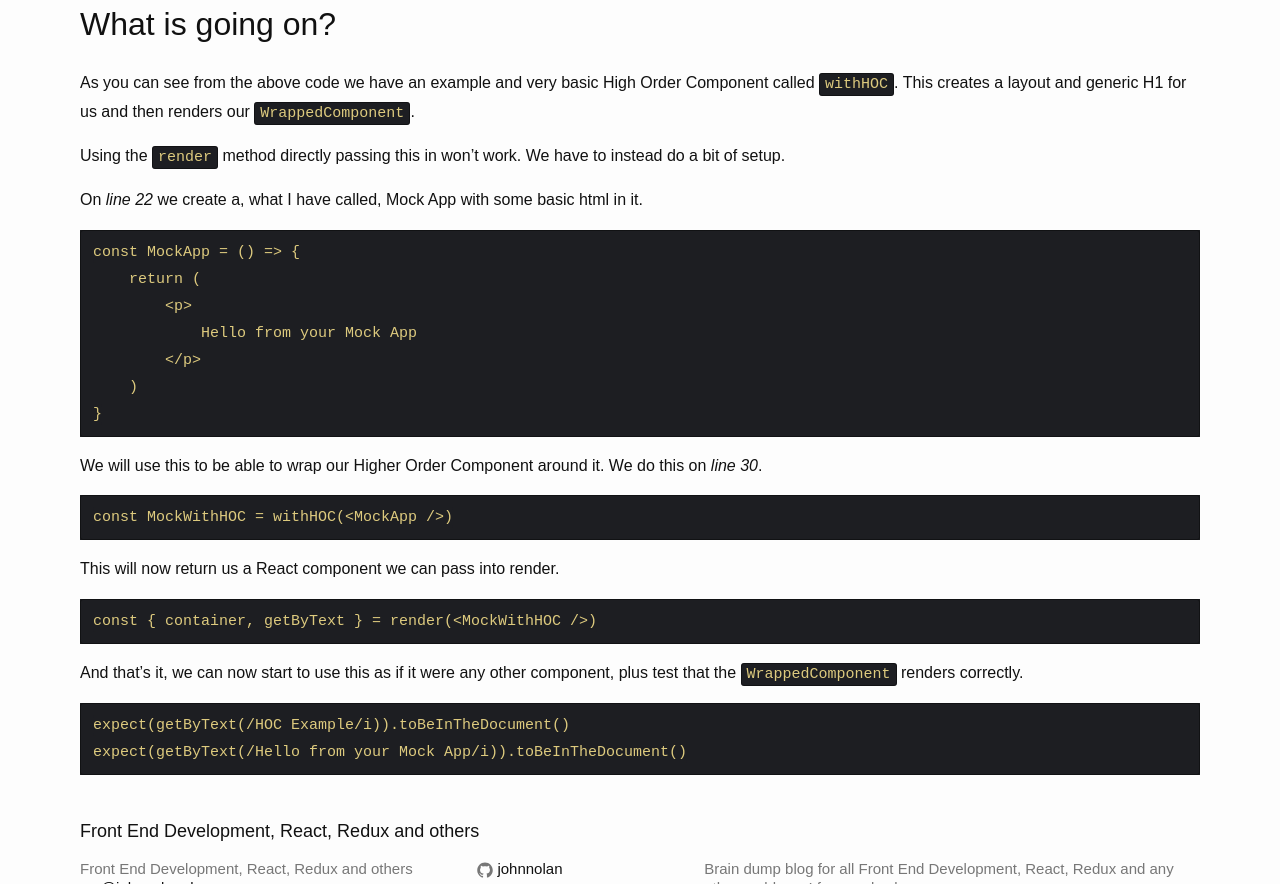
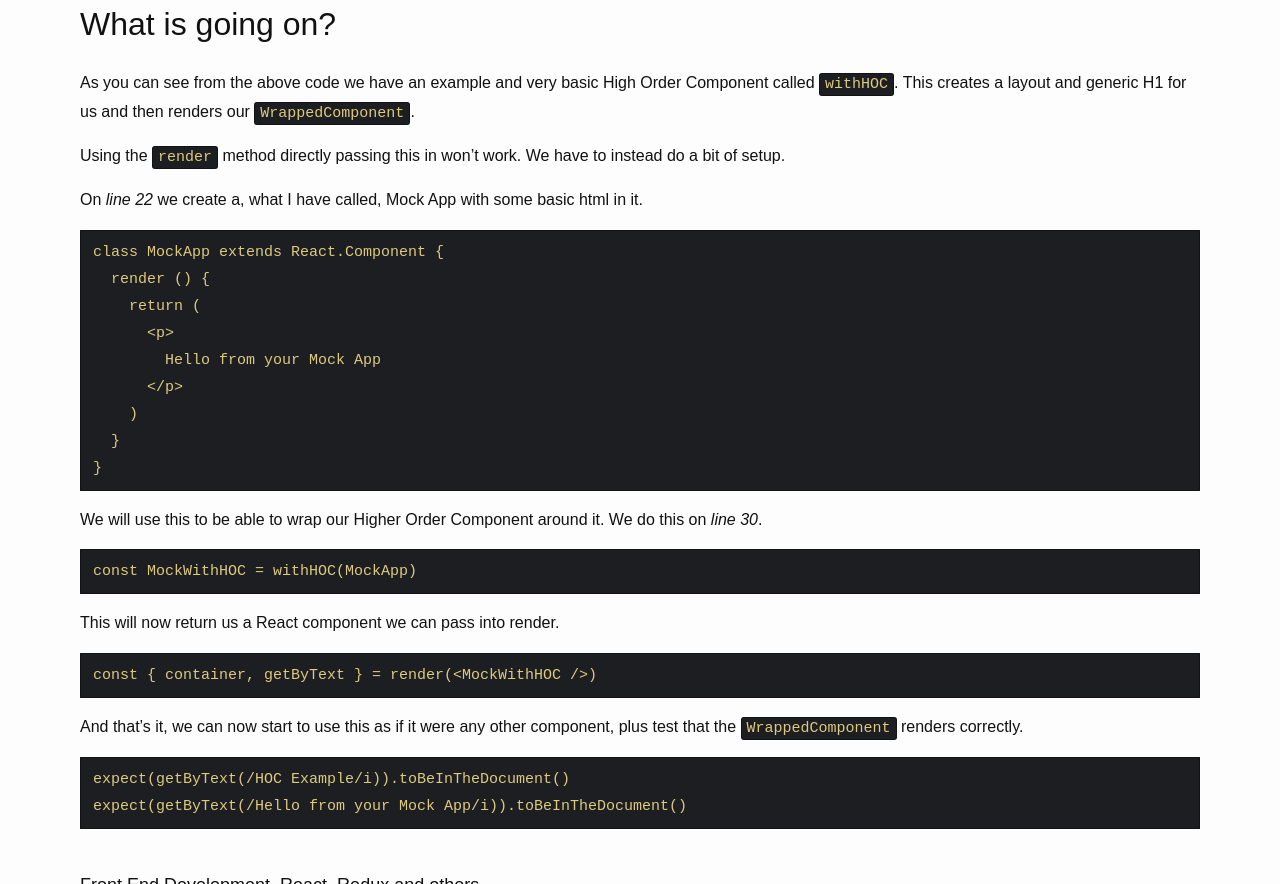
Before and after one commit to johnnolan/blog, a Jekyll site: the page built from _posts/2019-06-05-react-testing-library-hoc.markdown, in a window 1280 px wide and 900 px high, scrolled down 998 px, cut to the strip 16-900 px from the top of the window. Built offline with Jekyll 4.4.1, drawn with Linux system fonts in a browser that asks for light colours.

Commit message:
Fixed example code not rendering Component properly

````diff
--- a/_config-amp.yml
+++ b/_config-amp.yml
@@ -6,7 +6,7 @@
 # 'jekyll serve'. If you change this file, please restart the server process.
 
 # Site settings
-version: 1559803180529
+version: 1559813689696
 title:  Front End Development, React, Redux and others
 email: me@johnnolan.dev
 description: > # this means to ignore newlines until "baseurl:"
--- a/_config.yml
+++ b/_config.yml
@@ -6,7 +6,7 @@
 # 'jekyll serve'. If you change this file, please restart the server process.
 
 # Site settings
-version: 1559803180530
+version: 1559813689697
 title:  Front End Development, React, Redux and others
 email: me@johnnolan.dev
 description: > # this means to ignore newlines until "baseurl:"
--- a/_posts/2019-06-05-react-testing-library-hoc.markdown
+++ b/_posts/2019-06-05-react-testing-library-hoc.markdown
@@ -28,19 +28,21 @@ Using the `render` method directly passing this in won't work. We have to instea
 On *line 22* we create a, what I have called, Mock App with some basic html in it.
 
 ```
-const MockApp = () => {
+class MockApp extends React.Component {
+  render () {
     return (
-        <p>
-            Hello from your Mock App
-        </p>
+      <p>
+        Hello from your Mock App
+      </p>
     )
+  }
 }
 ```
 
 We will use this to be able to wrap our Higher Order Component around it. We do this on *line 30*.
 
 ```
-const MockWithHOC = withHOC(<MockApp />)
+const MockWithHOC = withHOC(MockApp)
 ```
 
 This will now return us a React component we can pass into render.
````
